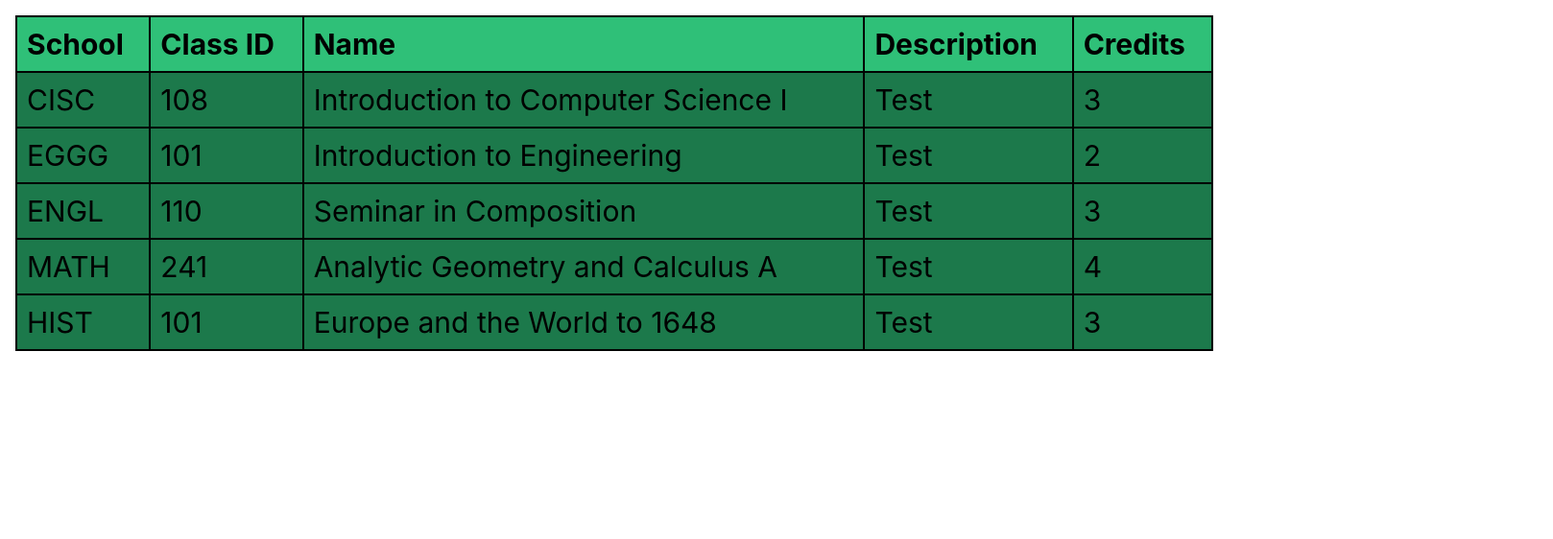
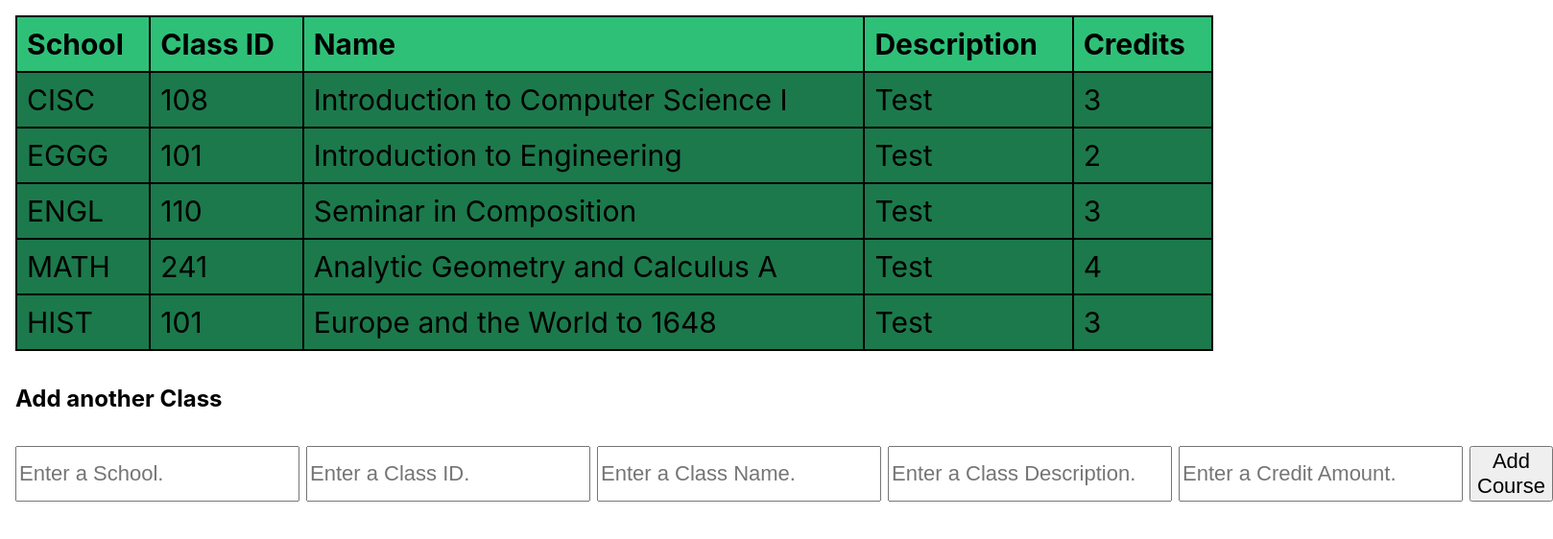
Before and after one commit to UD-CISC275-F21/ud-cis-scheduler-team-16, a React (Create React App) app: page / in a window 1280 px wide. Shown: the top 562 px of the page at 96% size, 1618 px wide, since content can reach past the window. Built offline with nearby package versions, Linux system fonts and the light colour scheme.

Commit message:
More progress on Table and adding courses- need 2 debug

```diff
--- a/src/App.tsx
+++ b/src/App.tsx
@@ -1,9 +1,50 @@
 import React, { useState } from "react";
+import { nanoid } from "nanoid";
 import "./App.css";
 import data from "./components/class-list.json";
 
+/* Tutorials that assisted in the making of this:
+1. https://youtu.be/dYjdzpZv5yc
+2. NanoID description: https://www.npmjs.com/package/nanoid
+
+*/
+
 const App = () => {
     const [courses, setCourse] = useState(data);
+    const [addCourseData, setAddFormData] = useState({
+        School: "",
+        ClassID: "",
+        Name: "",
+        Description: "",
+        Credits: ""
+    });
+
+    const handleAddCourseChange = (event) => {
+        event.preventDefault();
+
+        const fieldName = event.target.getAttribute("name");
+        const fieldValue = event.target.value;
+        const newCourseData = { ...addCourseData};
+        newCourseData[fieldName] = fieldValue;
+
+        setAddFormData(newCourseData);
+    };
+
+    const handleAddCourseSubmit = (event) => {
+        event.preventDefault();
+
+        const newCourse = {
+            ID: nanoid(),
+            School: addCourseData.School,
+            ClassID: addCourseData.ClassID,
+            Name: addCourseData.Name,
+            Description: addCourseData.Description,
+            Credits: addCourseData.Credits
+        };
+
+        const newCourses = [...courses, newCourse]
+        setCourse(newCourses);
+    }
 
     return <div className= "app-container">
         <table>
@@ -18,7 +59,7 @@ const App = () => {
             </thead>
             <tbody>
                 {courses.map((course)=> (
-                    <tr>
+                    <tr key={course.ID}>
                         <td>{course.School}</td>
                         <td>{course["Class ID"]}</td>
                         <td>{course.Name}</td>
@@ -28,6 +69,45 @@ const App = () => {
                 ))}
             </tbody>
         </table>
+        <h2>Add another Class</h2>
+        <form onSubmit={handleAddCourseSubmit}>
+            <input
+                type ="text"
+                name = "School"
+                required= {true}
+                placeholder = "Enter a School."
+                onChange={handleAddCourseChange}
+            />
+            <input
+                type ="number"
+                name = "ClassID"
+                required = {true}
+                placeholder = "Enter a Class ID."
+                onChange={handleAddCourseChange}
+            />
+            <input
+                type ="text"
+                name = "Class Name"
+                required = {true}
+                placeholder = "Enter a Class Name."
+                onChange={handleAddCourseChange}
+            />
+            <input
+                type ="text"
+                name = "Description"
+                required = {true}
+                placeholder = "Enter a Class Description."
+                onChange={handleAddCourseChange}
+            />
+            <input
+                type ="number"
+                name = "Credits"
+                required = {true}
+                placeholder = "Enter a Credit Amount."
+                onChange={handleAddCourseChange}
+            />
+            <button type="submit">Add Course</button>
+        </form>
     </div>;
 };
 
```
